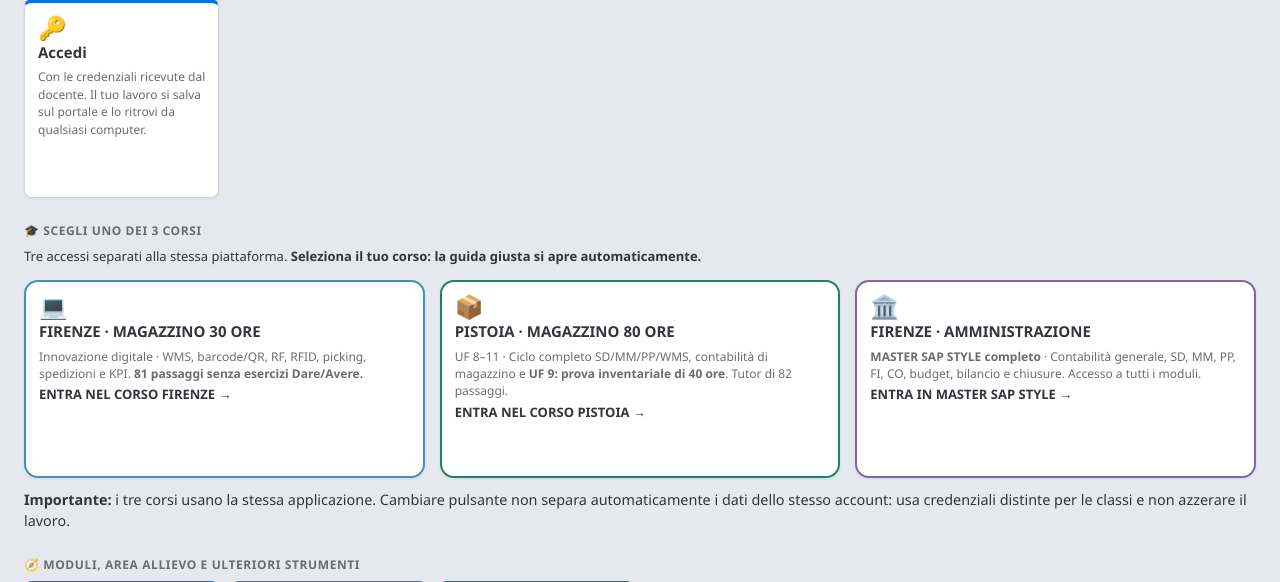
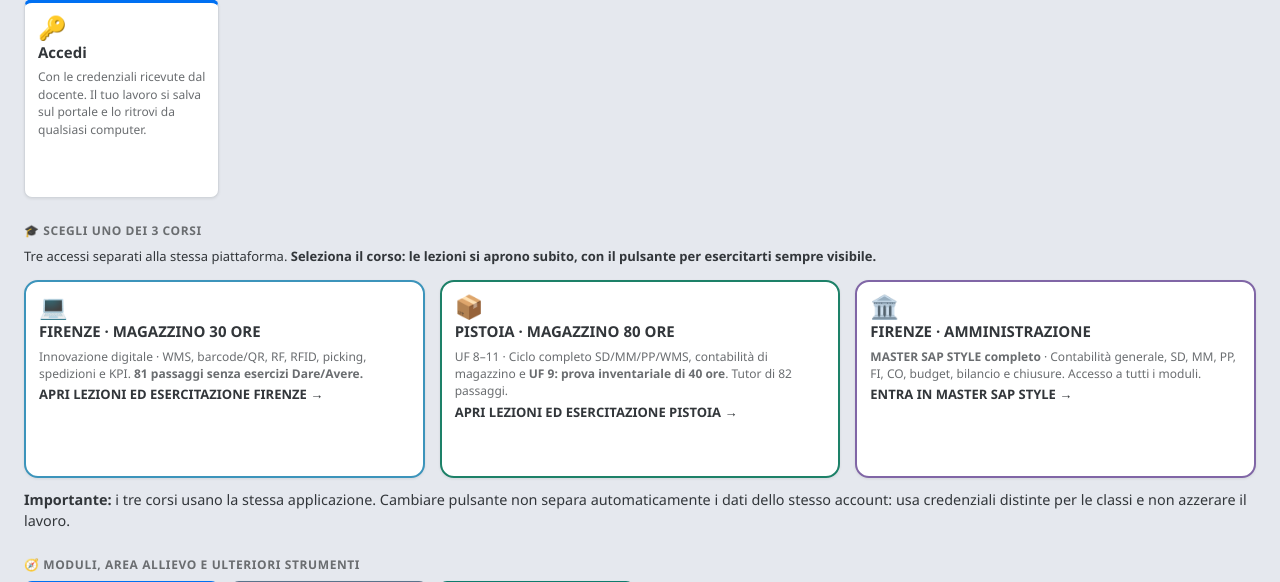
Before and after one commit to Maurizio-7887/MASTERSAPSTYLE-ACADEMY, a Flask app: page / in a window 1280 px wide. Shown: the part 189-771 px from the top of the page. Run offline with Flask 3, Linux system fonts and the light colour scheme; some libraries are stand-ins or nearby versions.

Commit message:
Open complete theory-first Firenze and Pistoia courses directly from primary tiles, with always-visible practice access

```diff
--- a/app/blueprints/portale/templates/portale/home.html
+++ b/app/blueprints/portale/templates/portale/home.html
@@ -37,19 +37,19 @@
   {% endif %}
   <section aria-labelledby="scelta-corsi" style="margin:24px 0">
     <h2 class="msa-gruppo" id="scelta-corsi">🎓 SCEGLI UNO DEI 3 CORSI</h2>
-    <p style="margin:0 0 14px">Tre accessi separati alla stessa piattaforma. <strong>Seleziona il tuo corso: la guida giusta si apre automaticamente.</strong></p>
+    <p style="margin:0 0 14px">Tre accessi separati alla stessa piattaforma. <strong>Seleziona il corso: le lezioni si aprono subito, con il pulsante per esercitarti sempre visibile.</strong></p>
     <div class="msa-tiles" style="display:grid;grid-template-columns:repeat(auto-fit,minmax(235px,1fr));gap:15px">
-      <a class="msa-tile grande g-magazzino" data-corso="firenze-magazzino-30" href="{{ url_for('erp_dati.avvio',versione='vuoto',esercizio_guida='firenze-30') }}" style="border:2px solid #3c94bb;border-radius:14px">
+      <a class="msa-tile grande g-magazzino" data-corso="firenze-magazzino-30" href="{{ url_for('portale.lezioni_magazzino',versione='vuoto',percorso='firenze') }}" style="border:2px solid #3c94bb;border-radius:14px">
         <span class="ic" aria-hidden="true">💻</span>
         <b>FIRENZE · MAGAZZINO 30 ORE</b>
         <p>Innovazione digitale · WMS, barcode/QR, RF, RFID, picking, spedizioni e KPI. <strong>81 passaggi senza esercizi Dare/Avere.</strong></p>
-        <strong>ENTRA NEL CORSO FIRENZE →</strong>
+        <strong>APRI LEZIONI ED ESERCITAZIONE FIRENZE →</strong>
       </a>
-      <a class="msa-tile grande g-magazzino" data-corso="pistoia-magazzino-80" href="{{ url_for('erp_dati.avvio',versione='vuoto',esercizio_guida='magazziniere-5') }}" style="border:2px solid #1d8168;border-radius:14px">
+      <a class="msa-tile grande g-magazzino" data-corso="pistoia-magazzino-80" href="{{ url_for('portale.lezioni_magazzino',versione='vuoto',percorso='pistoia') }}" style="border:2px solid #1d8168;border-radius:14px">
         <span class="ic" aria-hidden="true">📦</span>
         <b>PISTOIA · MAGAZZINO 80 ORE</b>
         <p>UF 8–11 · Ciclo completo SD/MM/PP/WMS, contabilità di magazzino e <strong>UF 9: prova inventariale di 40 ore</strong>. Tutor di 82 passaggi.</p>
-        <strong>ENTRA NEL CORSO PISTOIA →</strong>
+        <strong>APRI LEZIONI ED ESERCITAZIONE PISTOIA →</strong>
       </a>
       <a class="msa-tile grande g-contabilita" data-corso="firenze-amministrazione" href="{{ url_for('portale.ingresso',versione='vuoto',esercizio_guida='s4-integrato') }}" style="border:2px solid #8066a6;border-radius:14px">
         <span class="ic" aria-hidden="true">🏛️</span>
```
